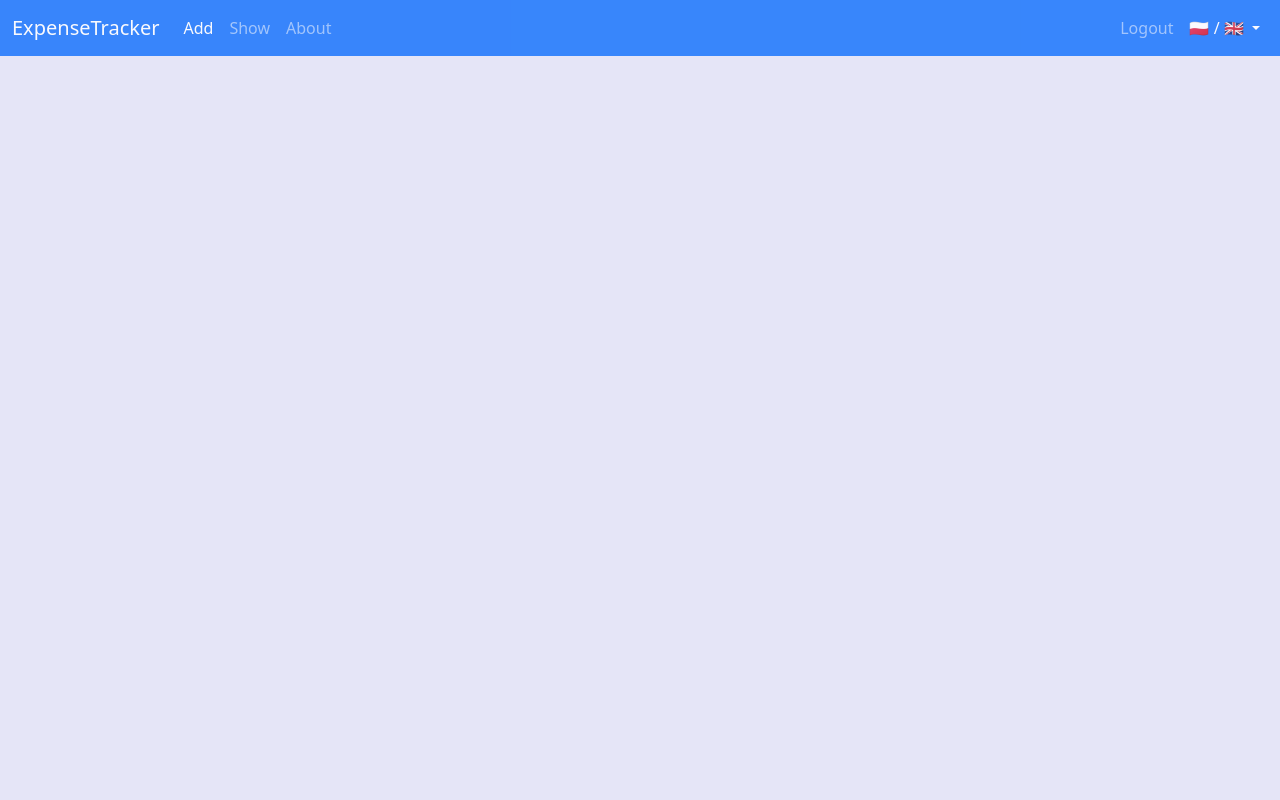
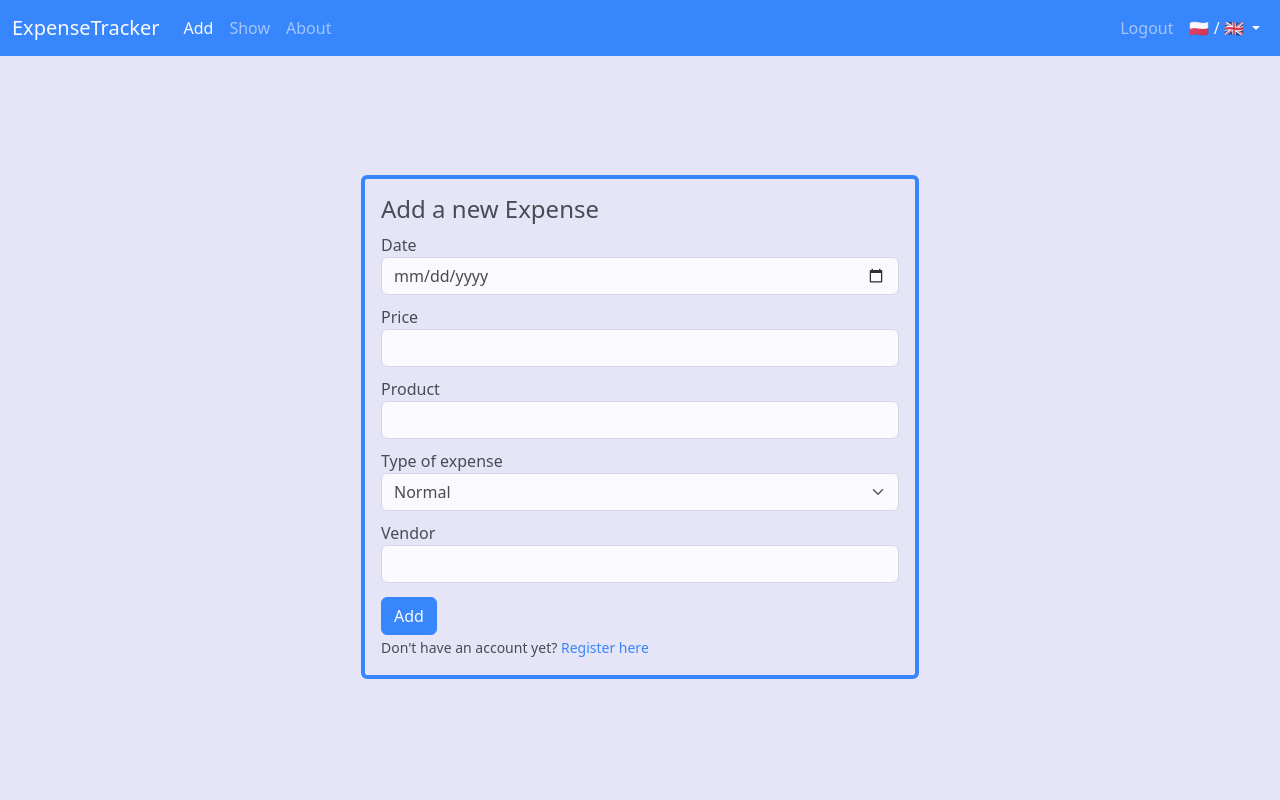
Before and after one commit to kallazz/ExpenseTracker, a Flask app: page /add in a window 1280 px wide. Run offline with Flask 3, Linux system fonts and the light colour scheme; the visitor is signed in with stand-in values (Sample User, id 1).

Commit message:
Base version of expense form and table created

```diff
--- a/app.py
+++ b/app.py
@@ -3,7 +3,7 @@ from flask_sqlalchemy import SQLAlchemy
 from flask_login import LoginManager, UserMixin, current_user, login_user, login_required, logout_user
 from datetime import datetime
 from werkzeug.security import generate_password_hash, check_password_hash
-from forms import LoginForm, RegistrationForm
+from forms import ExpenseForm, LoginForm, RegistrationForm
 from sqlalchemy.exc import IntegrityError
 import os
 app = Flask(__name__)
@@ -21,7 +21,7 @@ login_manager.login_message_category = "warning"
 def load_user(user_id):
     return User.query.get(user_id)
 
-#User database
+#Database
 app.config["SQLALCHEMY_DATABASE_URI"] = 'sqlite:///database.db'
 app.config["SQLALCHEMY_TRACK_MODIFICATIONS"] = False
 db = SQLAlchemy(app)
@@ -37,6 +37,15 @@ class User(db.Model, UserMixin):
 
     def check_password(self, password):
         return check_password_hash(self.hashed_password, password)
+
+class Expense(db.Model):
+    id = db.Column(db.Integer, primary_key=True)
+    date_added = db.Column(db.DateTime(), nullable=False)
+    price = db.Column(db.Float, nullable=False)
+    product = db.Column(db.String(150), nullable=False)
+    expense_type = db.Column(db.String(10), nullable=False)
+    vendor = db.Column(db.String(150), nullable=False)
+    user_id = db.Column(db.Integer, nullable=False)
 
 #Views
 @app.route("/")
@@ -90,12 +99,13 @@ def about():
 @app.route("/add")
 @login_required
 def add():
-    return render_template("add.html", title="Add expense")
+    form = ExpenseForm()
+    return render_template("add.html", title="Add expense", form=form)
 
 @app.route("/show")
 @login_required
 def show():
-    return render_template("show.html", title="Add expenses")
+    return render_template("show.html", title="Show expenses")
 
 @app.route("/logout")
 @login_required
--- a/forms.py
+++ b/forms.py
@@ -1,5 +1,7 @@
+from email.policy import default
 from flask_wtf import FlaskForm
-from wtforms import StringField, PasswordField, SubmitField, BooleanField
+from sqlalchemy import Float
+from wtforms import StringField, PasswordField, SubmitField, BooleanField, DateField, DecimalField, SelectField
 from wtforms.validators import DataRequired, Email, EqualTo, Length
 
 class LoginForm(FlaskForm):
@@ -11,5 +13,13 @@ class LoginForm(FlaskForm):
 class RegistrationForm(FlaskForm):
     email = StringField("E-mail adress", validators=[DataRequired(), Email()])
     password1 = PasswordField("Password", validators=[DataRequired(), Length(min=8, max=80)])
-    password2 = PasswordField("Confirm Password", validators=[DataRequired(), EqualTo("password1")])
+    password2 = PasswordField("Confirm Password", validators=[DataRequired(), EqualTo("password1", message="Passwords are not the same")])
     submit = SubmitField("Register")
+
+class ExpenseForm(FlaskForm):
+    date_added = DateField("Date", validators=[DataRequired()])
+    price = DecimalField("Price", validators=[DataRequired()], places=2, rounding=None)
+    product = StringField("Product", validators=[DataRequired(), Length(max=150)])
+    expense_type = SelectField("Type of expense", validators=[DataRequired()], choices=[("Normal"), ("Additional")])
+    vendor = StringField("Vendor", validators=[DataRequired(), Length(max=150)])
+    submit = SubmitField("Add")
--- a/templates/add.html
+++ b/templates/add.html
@@ -1,3 +1,33 @@
 {% extends "layout.html" %}
 {% block content %}
+    <div class="container d-flex align-items-center justify-content-center" id="main_container">
+        <div class="form-box border border-4 border-primary rounded p-3 w-50">
+            <h4>Add a new Expense</h4>
+            <form action="" method="post">
+                {{ form.hidden_tag() }}
+                <div class="form-group">
+                    {{ form.date_added.label }}
+                    {{ form.date_added(class="form-control") }}
+                </div>
+                <div class="form-group">
+                    {{ form.price.label }}
+                    {{ form.price(class="form-control", step="0.5") }}
+                </div>
+                <div class="form-group">
+                    {{ form.product.label }}
+                    {{ form.product(class="form-control") }}
+                </div>
+                <div class="form-group">
+                    {{ form.expense_type.label }}
+                    {{ form.expense_type(class="form-select") }}
+                </div>
+                <div class="form-group">
+                    {{ form.vendor.label }}
+                    {{ form.vendor(class="form-control") }}
+                </div>
+                {{ form.submit(class="btn btn-primary mt-1") }}
+            </form>
+            <small>Don't have an account yet? <a href="{{ url_for('register') }}">Register here</a></small>
+        </div>
+    </div>
 {% endblock %}
--- a/templates/login.html
+++ b/templates/login.html
@@ -2,7 +2,7 @@
 {% block content %}
     <div class="container d-flex align-items-center justify-content-center" id="main_container">
         <div class="form-box border border-4 border-primary rounded p-3 w-50">
-            <h4>Sign in to ExpenseTracker</h1>
+            <h4>Sign in to ExpenseTracker</h4>
             <form action="" method="post">
                 {{ form.hidden_tag() }}
                 <div class="form-group">
--- a/templates/register.html
+++ b/templates/register.html
@@ -2,7 +2,7 @@
 {% block content %}
     <div class="container d-flex align-items-center justify-content-center" id="main_container">
         <div class="form-box border border-4 border-primary rounded p-3 w-50">
-            <h4>Create your ExpenseTracker account</h1>
+            <h4>Create your ExpenseTracker account</h4>
             <form action="" method="post">
                 {{ form.hidden_tag() }}
                 <div class="form-group">
```
